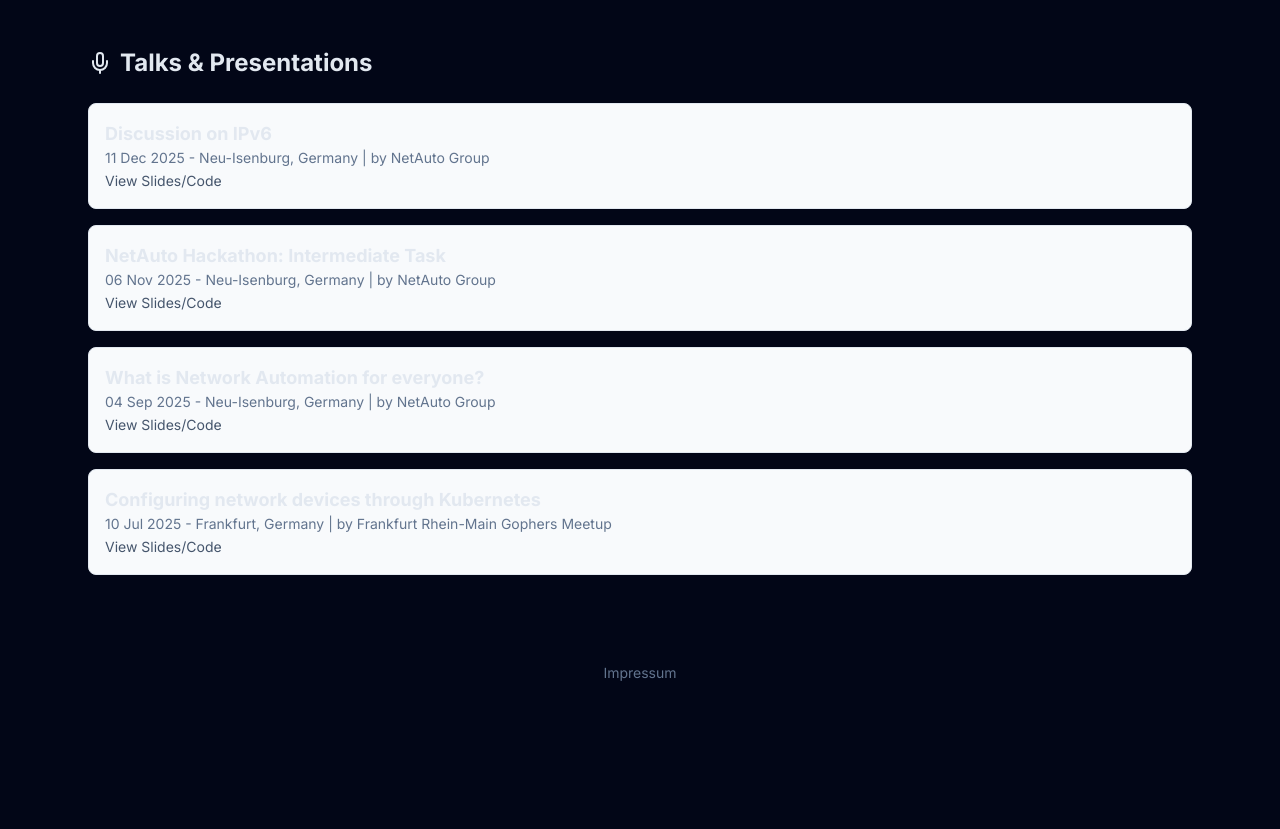
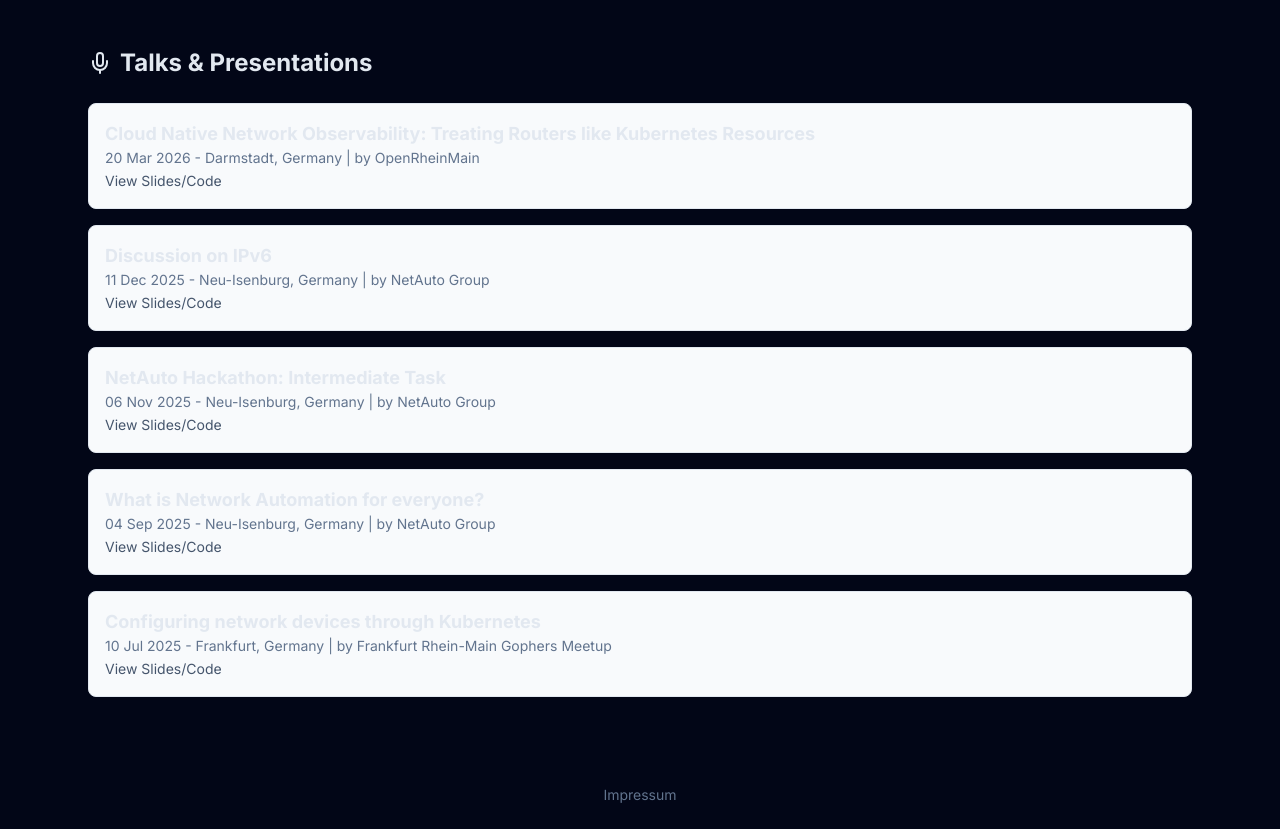
Before and after one commit to floehden/floehden.github.io, a Next.js app in the folder website/: page / in a window 1280 px wide. Shown: the part 1400-2229 px from the top of the page. Before the commit the page ends 2107 px from the top, so only its background shows below. Built offline with nearby package versions, Linux system fonts and the light colour scheme.

Commit message:
Add OpenRheinMain

```diff
--- a/website/app/page.tsx
+++ b/website/app/page.tsx
@@ -4,6 +4,7 @@ import { Terminal, Code, Server, Mic } from 'lucide-react';
 export default function Home() {
   const skills = ['Go (Golang)', 'Python', 'GitLab CI/CD', 'Kubernetes', 'Containerlab', 'Docker', 'Linux'];
   const talks = [
+    {organizer:"OpenRheinMain", title: "Cloud Native Network Observability: Treating Routers like Kubernetes Resources", event_url: "https://openrheinmain.org/", date: "20 Mar 2026", location: "Darmstadt, Germany", git_repository: "", status: "planned"},
     {organizer:"NetAuto Group", title: "Discussion on IPv6", event_url: "https://www.meetup.com/netauto-rheinmain/events/311887700/", date: "11 Dec 2025", location: "Neu-Isenburg, Germany", git_repository: "https://github.com/NetAuto-RheinMain/event-slides/blob/main/episode4/readme.md", status: "done"},
     {organizer:"NetAuto Group", title: "NetAuto Hackathon: Intermediate Task", event_url: "https://www.meetup.com/netauto-rheinmain/events/311340322/", date: "06 Nov 2025", location: "Neu-Isenburg, Germany", git_repository: "https://github.com/NetAuto-RheinMain/event-slides/blob/main/episode3/readme.md", status: "done"},
     {organizer:"NetAuto Group", title: "What is Network Automation for everyone?", event_url: "https://www.meetup.com/netauto-rheinmain/events/308664470/", date: "04 Sep 2025", location: "Neu-Isenburg, Germany", git_repository: "https://github.com/NetAuto-RheinMain/event-slides/blob/main/episode1/readme.md", status: "done"},
```
